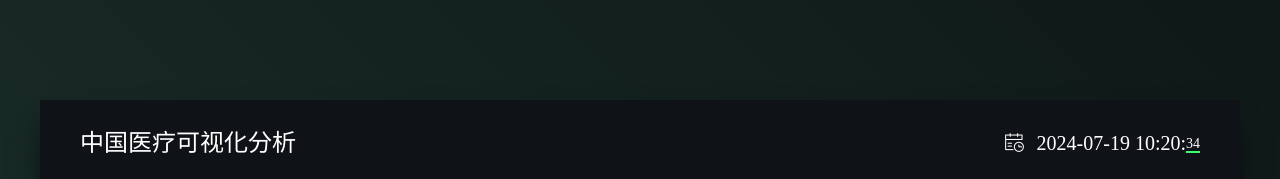
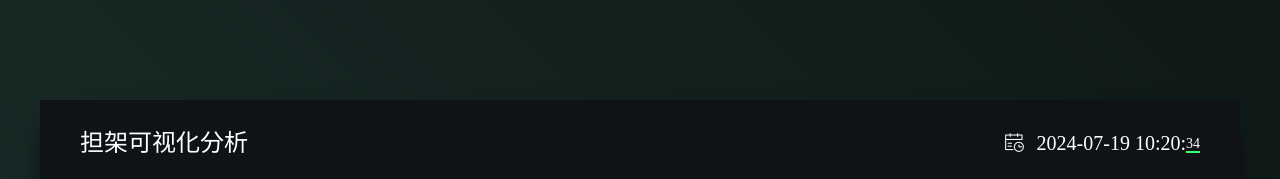
Before and after one commit to shishengmi/Stretcher_Monitor_Page, a Vue app: page / in a window 1280 px wide. Shown: the top 179 px of the page. Built offline with nearby package versions, Linux system fonts and the light colour scheme; no server answers.

Commit message:
更改页面的标题

```diff
--- a/src/views/Demo/index.vue
+++ b/src/views/Demo/index.vue
@@ -125,7 +125,7 @@ onMounted(() => {
   <div class="demo">
     <div class="container">
       <header>
-        <h2 class="title">中国医疗可视化分析</h2>
+        <h2 class="title">担架可视化分析</h2>
         <div class="time">
           <img src="../../assets//date.png" />
           <span class="val">
```
